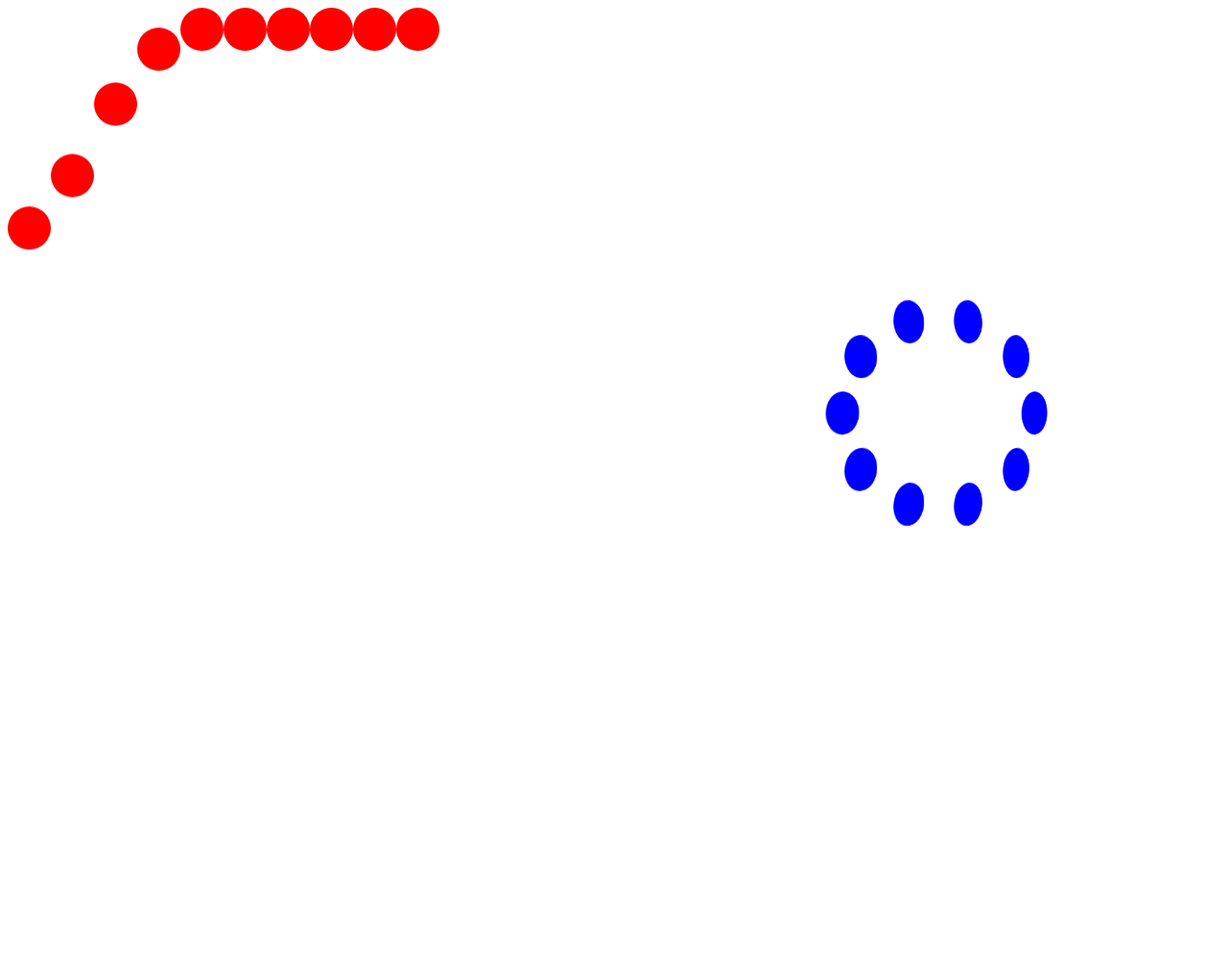
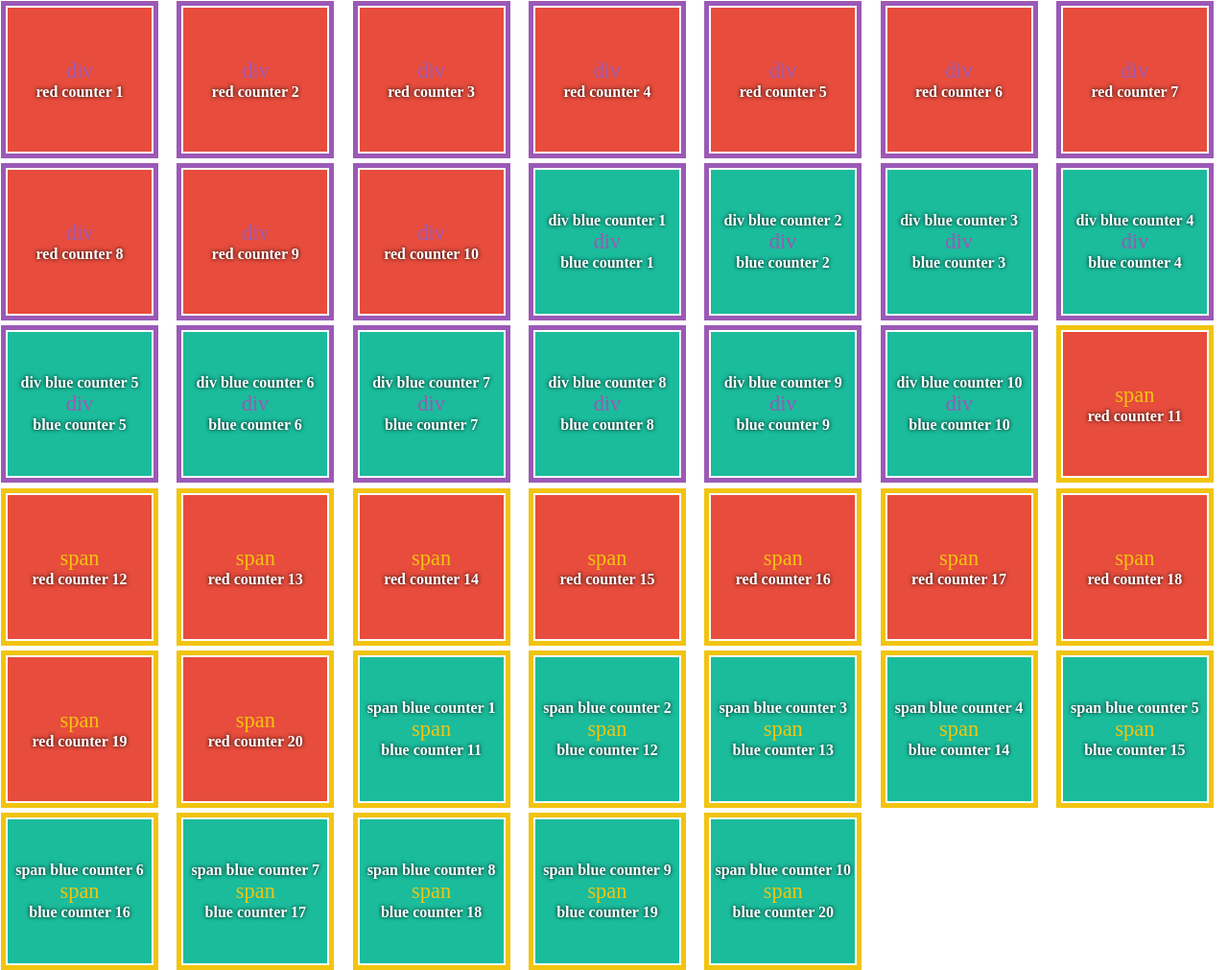
Before and after one commit to RAHAF-HAJ/CSS-Trigonometric-functions, a website: page index.html in a window 1280 px wide. Shown: the whole page at 96% size. Before the commit the page ends 816 px from the top, so only its background shows below. Drawn offline with Linux system fonts and the light colour scheme.

Commit message:
Nth-child with of keyword

```diff
--- a/index.html
+++ b/index.html
@@ -7,31 +7,38 @@
     <title>Document</title>
   </head>
   <body>
-    <div class="root">
-      <div class="parent row">
-        <div class="circle"></div>
-        <div class="circle"></div>
-        <div class="circle"></div>
-        <div class="circle"></div>
-        <div class="circle"></div>
-        <div class="circle"></div>
-        <div class="circle"></div>
-        <div class="circle"></div>
-        <div class="circle"></div>
-        <div class="circle"></div>
-      </div>
-      <div class="parent round">
-        <div class="circle"></div>
-        <div class="circle"></div>
-        <div class="circle"></div>
-        <div class="circle"></div>
-        <div class="circle"></div>
-        <div class="circle"></div>
-        <div class="circle"></div>
-        <div class="circle"></div>
-        <div class="circle"></div>
-        <div class="circle"></div>
-      </div>
+    <div class="parent">
+      <div class="red">div</div>
+      <div class="red">div</div>
+      <div class="red">div</div>
+      <div class="red">div</div>
+      <div class="red">div</div>
+      <div class="red">div</div>
+      <div class="red">div</div>
+      <div class="red">div</div>
+      <div class="red">div</div>
+      <div class="red">div</div>
+      <div class="blue">div</div>
+      <div class="blue">div</div>
+      <div class="blue">div</div>
+      <div class="blue">div</div>
+      <div class="blue">div</div>
+      <div class="blue">div</div>
+      <div class="blue">div</div>
+      <div class="blue">div</div>
+      <div class="blue">div</div>
+      <div class="blue">div</div>
+      <span class="red">span</span>
+      <span class="red">span</span>
+      <span class="red">span</span><span class="red">span</span>
+      <span class="red">span</span><span class="red">span</span>
+      <span class="red">span</span><span class="red">span</span>
+      <span class="red">span</span><span class="red">span</span>
+      <span class="blue">span</span><span class="blue">span</span
+      ><span class="blue">span</span><span class="blue">span</span
+      ><span class="blue">span</span><span class="blue">span</span
+      ><span class="blue">span</span><span class="blue">span</span
+      ><span class="blue"span>span</span><span class="blue">span</span>
     </div>
   </body>
 </html>
--- a/style.scss
+++ b/style.scss
@@ -1,61 +1,87 @@
-.root {
+.parent {
+    --item-width: 150px;
     display: grid;
-    grid-template-columns: 1fr 1fr;
-    .parent {
-        display: flex;
-        height: 100vh;
-        .circle {
-            width: 45px;
-            height: 45px;
-            border-radius: 50%;
-        }
-        &.row {
-            .circle {
-                --offset: 50px;
-                background-color: red;
-                animation: raise 5s alternate infinite ease-in-out;
-                animation-delay: var(--circle-animation-delay);
-                @for $i from 1 through 10 {
-                    &:nth-child(#{$i}) {
-                        --circle-animation-delay: calc(sin(100deg) * #{$i}s);
-                    }
-                }
+    grid-template-columns: repeat(auto-fit, minmax(calc(var(--item-width)), 1fr));
+    gap: 1.2rem;
+
+    counter-reset: blueCounter;
+    counter-reset: spanBlueCounter;
+    counter-reset: divBlueCounter;
+    counter-reset: redCounter;
+
+    span {
+        outline: 5px solid #f1c40f;
+        color: #f1c40f;
+        outline-offset: 2px;
+        &.blue {
+            counter-increment: blueCounter spanBlueCounter;
+            &::before {
+                content: "span blue counter " counter(spanBlueCounter);
             }
         }
-        &.round {
-            position: relative;
-            perspective: 100vmin;
-            transform: rotateX(0deg);
-            transform-style: preserve-3d;
-            animation: rotateX 5s infinite alternate;
-            .circle {
-                background-color: blue;
-                position: absolute;
-                inset: 50%;
-                --offset: 100px;
-                transform: translate(
-                    calc(cos(var(--degree)) * var(--offset)),
-                    calc(sin(var(--degree)) * var(--offset))
-                ) rotateY(45deg);
-                @for $i from 1 through 10 {
-                    &:nth-child(#{$i}) {
-                        --degree: #{$i} * (360deg / 10);
-                    }
-                }
+    }
+    div {
+        outline: 5px solid #9b59b6;
+        color: #9b59b6;
+        outline-offset: 2px;
+        &.blue {
+            counter-increment: blueCounter divBlueCounter;
+            &::before {
+                content: "div blue counter " counter(divBlueCounter);
             }
+        }
+    }
+    > * {
+        width: var(--item-width);
+        aspect-ratio: 1;
+        display: flex;
+        align-items: center;
+        justify-content: center;
+        flex-direction: column;
+        // text-shadow: 0 0 1px #eee;
+        font-size: 1.4rem;
+        &::after, &::before {
+            font-weight: bold;
+            display: block;
+            color: #fff;
+            text-shadow: 0 0 4px black;
+            font-size: 1rem;
+        }
+    }
+    .blue {
+        background-color: #1abc9c;
+        counter-increment: blueCounter;
+        &::after {
+            content: "blue counter " counter(blueCounter);
+        }
+    }
+
+    .red {
+        background-color: #e74c3c;
+        counter-increment: redCounter;
+        &::after {
+            content: "red counter " counter(redCounter);
         }
     }
 }
 
-@keyframes raise {
-    to {
-        transform: translateY(500%);
-    }
+// Uncomment one of these to see the differences
+// :nth-child(odd of .red) {
+//     animation: rotate 5s ease-in alternate-reverse infinite;
+// }
+// :nth-child(n of .blue) {
+//     animation: rotate 5s ease-in alternate-reverse infinite;
+// }
+// :nth-child(n of span.blue) {
+//     animation: rotate 5s ease-in alternate-reverse infinite;
+// }
+:nth-child(even of div.blue) {
+    animation: rotate 5s ease-in alternate-reverse infinite;
 }
 
 
-@keyframes rotateX {
+@keyframes rotate {
     to {
-        transform: rotateX(360deg);
+        transform: rotate(360deg);
     }
 }
```
Also changed, not shown: style.css, 2 other files.
